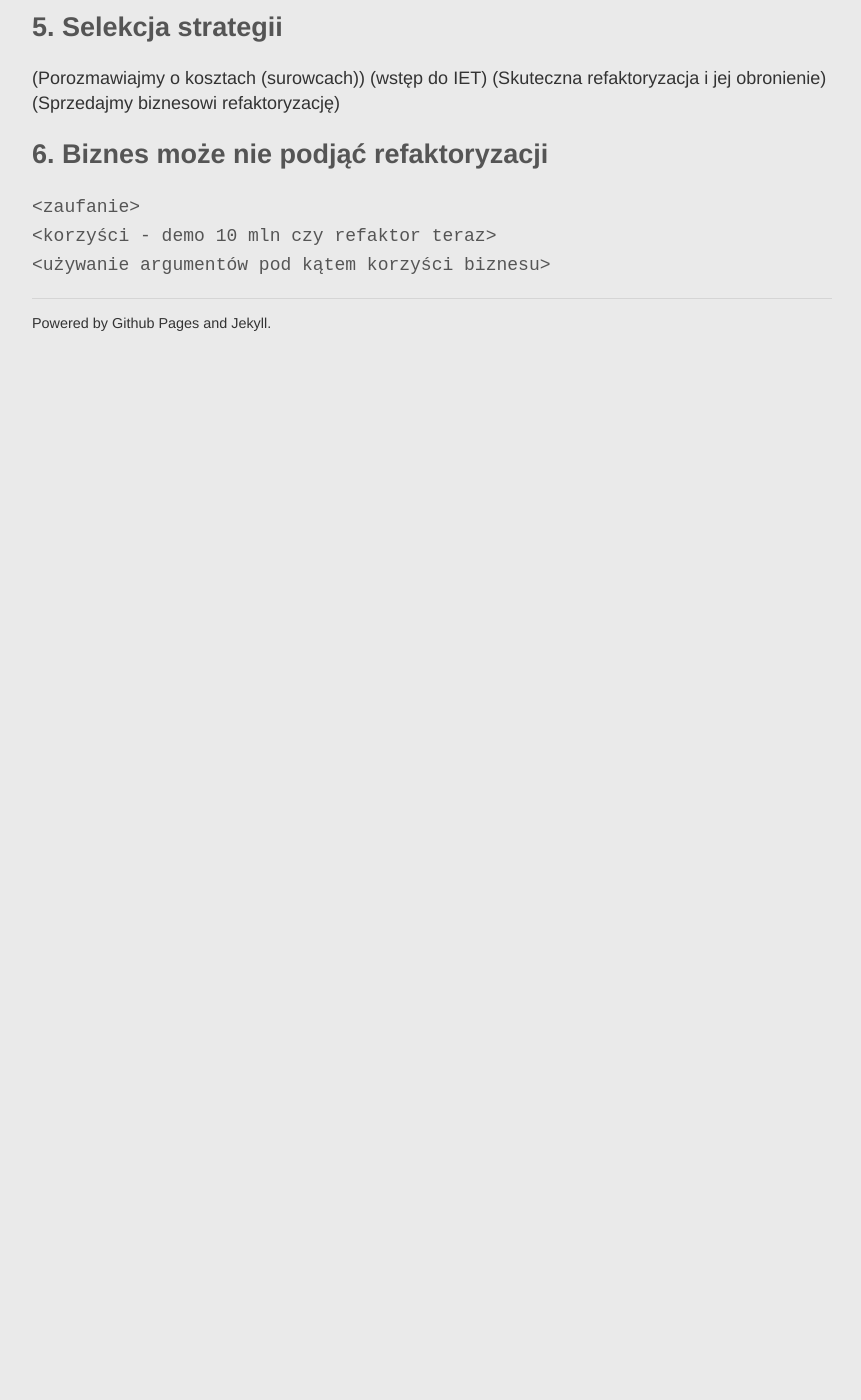
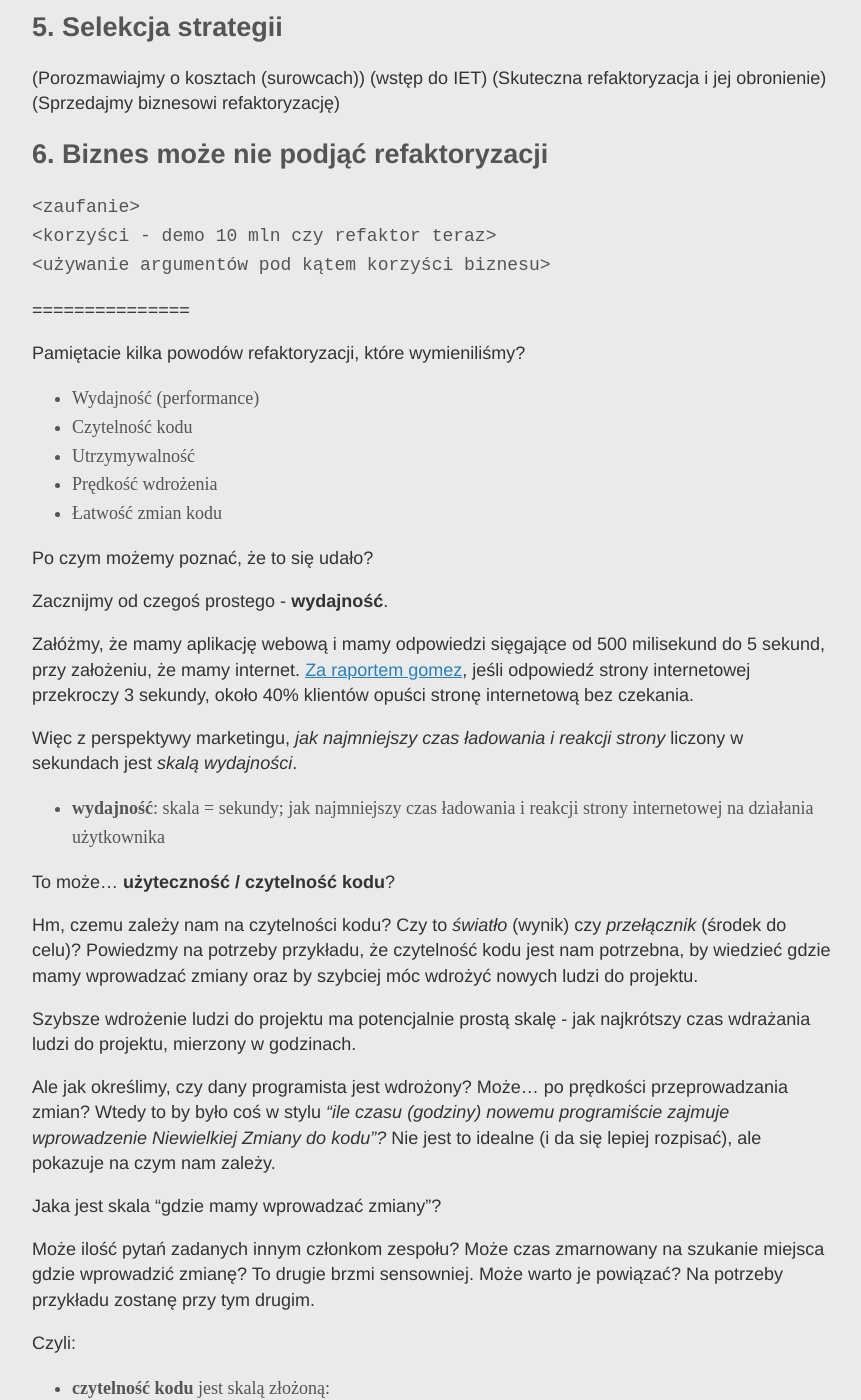
Before and after one commit to ljzolw/ljzolw.github.io, a Jekyll site: the page built from scraps/refaktor-todo.md, in a window 1280 px wide and 1400 px high, scrolled down 270 px. Shown: the whole window, without its empty margins (208-1069 px from the left). Built offline with Jekyll 4.4.1, drawn with Linux system fonts in a browser that asks for light colours; before the commit the page ends 900 px from its top, so only the background shows below that; some of the changed text lies outside the part shown.

Commit message:
Final correction pre-release

```diff
--- a/scraps/refaktor-todo.md
+++ b/scraps/refaktor-todo.md
@@ -17,3 +17,60 @@ date: 2018-05-18
     <zaufanie>
     <korzyści - demo 10 mln czy refaktor teraz>
     <używanie argumentów pod kątem korzyści biznesu>
+
+
+===============
+
+Pamiętacie kilka powodów refaktoryzacji, które wymieniliśmy?
+
+* Wydajność (performance)
+* Czytelność kodu
+* Utrzymywalność
+* Prędkość wdrożenia
+* Łatwość zmian kodu
+
+Po czym możemy poznać, że to się udało?
+
+Zacznijmy od czegoś prostego - **wydajność**.
+
+Załóżmy, że mamy aplikację webową i mamy odpowiedzi sięgające od 500 milisekund do 5 sekund, przy założeniu, że mamy internet. [Za raportem gomez](http://www.mcrinc.com/Documents/Newsletters/201110_why_web_performance_matters.pdf), jeśli odpowiedź strony internetowej przekroczy 3 sekundy, około 40% klientów opuści stronę internetową bez czekania.
+
+Więc z perspektywy marketingu, _jak najmniejszy czas ładowania i reakcji strony_ liczony w sekundach jest _skalą wydajności_.
+
+* **wydajność**: skala = sekundy; jak najmniejszy czas ładowania i reakcji strony internetowej na działania użytkownika
+
+To może... **użyteczność / czytelność kodu**?
+
+Hm, czemu zależy nam na czytelności kodu? Czy to _światło_ (wynik) czy _przełącznik_ (środek do celu)? Powiedzmy na potrzeby przykładu, że czytelność kodu jest nam potrzebna, by wiedzieć gdzie mamy wprowadzać zmiany oraz by szybciej móc wdrożyć nowych ludzi do projektu.
+
+Szybsze wdrożenie ludzi do projektu ma potencjalnie prostą skalę - jak najkrótszy czas wdrażania ludzi do projektu, mierzony w godzinach.
+
+Ale jak określimy, czy dany programista jest wdrożony? Może... po prędkości przeprowadzania zmian? Wtedy to by było coś w stylu _"ile czasu (godziny) nowemu programiście zajmuje wprowadzenie Niewielkiej Zmiany do kodu"?_ Nie jest to idealne (i da się lepiej rozpisać), ale pokazuje na czym nam zależy.
+
+Jaka jest skala "gdzie mamy wprowadzać zmiany"?
+
+Może ilość pytań zadanych innym członkom zespołu? Może czas zmarnowany na szukanie miejsca gdzie wprowadzić zmianę? To drugie brzmi sensowniej. Może warto je powiązać? Na potrzeby przykładu zostanę przy tym drugim.
+
+Czyli:
+
+* **czytelność kodu** jest skalą złożoną:
+    * **szybsze wdrożenie ludzi do projektu**: skala = godziny; ile czasu zajmuje nowemu programiście wprowadzenie Niewielkiej Zmiany do kodu (cel: jak najmniej)
+    * **gdzie wprowadzić zmianę**: skala = godziny; ile czasu zostało zmarnowane na połapaniu się, gdzie wprowadzić zmianę (cel: jak najmniej)
+
+![Dekompozycja - skomplikowana wartość rozkłada się na składowe elementy (to, co powyżej opisałem jako tekst)](/img/1805/180518-scale.png)
+
+Czy to powyższe jest perfekcyjne? Nie. Ale jeśli rozmawiam z kolegą o refaktoryzacji i ów mówi "ta zmiana poprawi czytelność kodu", to ja _nie mam pojęcia o czym on mówi_. Moja czytelność kodu i jego czytelność kodu mogą być zupełnie innymi rzeczami. **To zwłaszcza jest problemem, gdy rozmawiają ze sobą osoba techniczna i nietechniczna**
+
+Nawet tak pobieżne doprecyzowanie jak to co zrobiłem przynosi korzyści. To jest to, co próbuję tu pokazać - **nie musimy zrobić idealnego doprecyzowania**. Wystarczy nam doprecyzowanie lepsze niż to, co mamy, jak długo zmniejsza stożek nieoznaczoności. Wystarczy, że wiemy co jest ważnego w naszej refaktoryzacji.
+
+Co ważne - musimy mieć informację o stanie aktualnym, sprzed refaktoryzacji:
+
+* W pokoju jest ciemno (więc proszę o zapalenie światła, by było jasno).
+* Czas odpowiedzi strony to 5 minut (więc proszę o zredukowanie poniżej 2 minut).
+* Średnio marnujemy godzinę szukając miejsca do wprowadzenia zmiany (więc proszę o drastyczną redukcję tego czasu).
+
+Posiadanie tej informacji o stanie aktualnym pozwala PORÓWNAĆ wynik po refaktoryzacji ze stanem sprzed refaktoryzacji. Pozwala udowodnić, że to co zrobiliśmy było przydatne i korzystne. Że faktycznie dostarczyliśmy wartość odbiorcy.
+
+Pozwala to obronić naszą refaktoryzację przed kolegami, przełożonymi i klientem na poziomie obserwowalnych wyników, nie "czy ktoś uważa to za ładne, czy nie".
+
+**Jak tego użyć** - Czy wiemy co jest środkiem a co celem? Czy wiemy jak udowodnić, że osiągnęliśmy sukces zgodnie z celem? Czy wiemy jak zbadać, czy poprawiliśmy sytuację czy ją pogorszyliśmy? Czy znamy punkt startowy i potrafimy go mniej więcej umiejscowić na skali?
```
Also changed, not shown: _posts/2018-05-18-oplacalna-refaktoryzacja-co-osiagnac.md (+10 -6 lines), img/1805/180518-multiparam.png, img/1805/180518-szyna.png.
